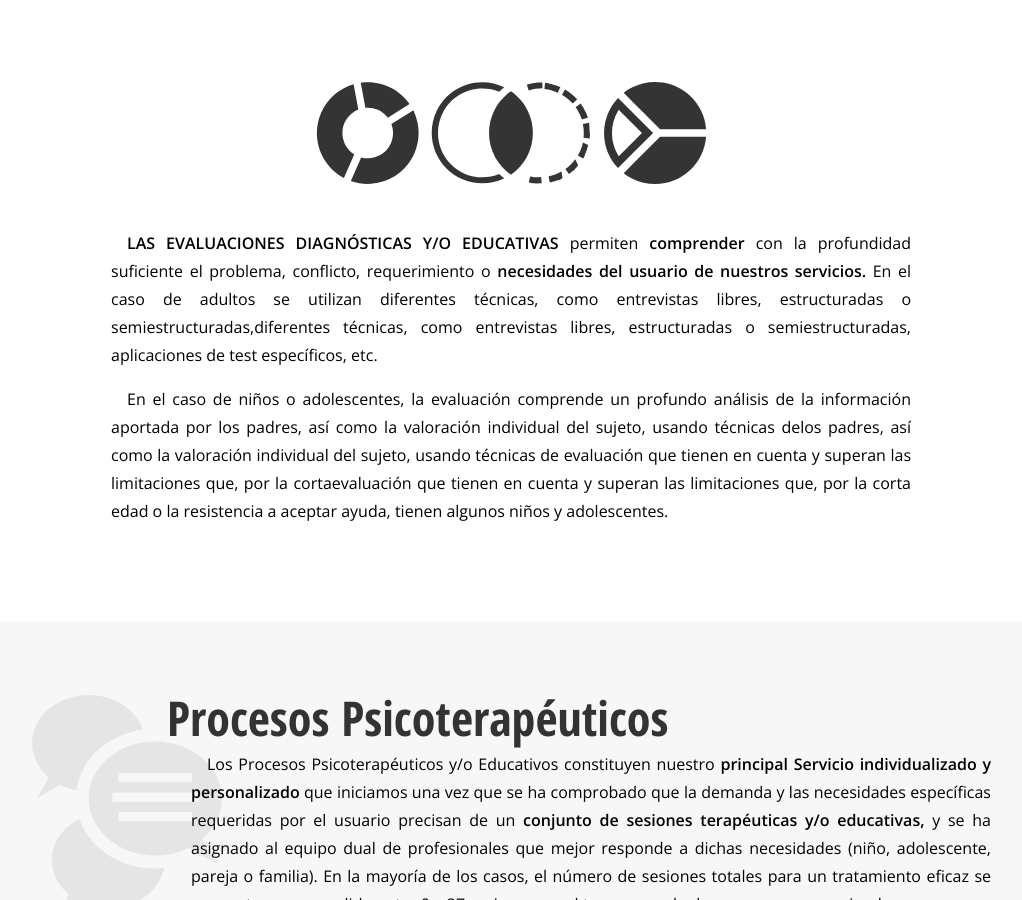
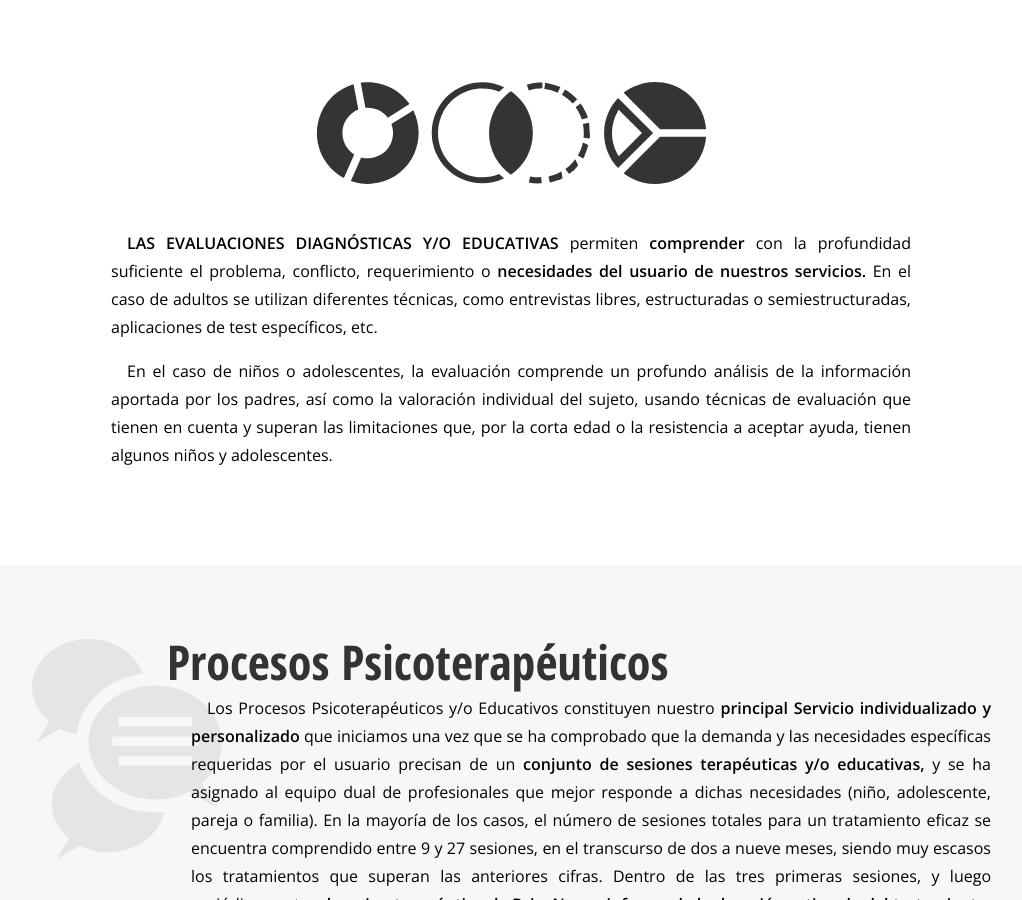
Before and after one commit to santiagodls/psiconueve, a Jekyll site: the page built from servicios.html, in a window 1280 px wide and 900 px high, scrolled down 3445 px. Shown: the whole window, without its empty margins (129-1151 px from the left). Built offline with Jekyll 4.4.1, drawn with Linux system fonts in a browser that asks for light colours.

Commit message:
Arreglos ortográficos en htmls

```diff
--- a/areas_intervencion.html
+++ b/areas_intervencion.html
@@ -43,7 +43,7 @@ subtitle: La familia, un todo dinámico
 			<div class="content excp">
 				<h2 class="title">La difícil relación de pareja</h2>
 				<p>
-					Se forma una pareja, dos adolescentes o ya individuos “formados” deciden unir sus vidas, ¿para siempre?, ¿saben lo que hacen?. Empiezan una <b>vida en común.</b> Cada uno de ellos ha vivido un pasado diferente, unos valores, unas creencias, unos hábitos diferentes y cada uno de ellos tiene expectativas de su futuro también distintas, pero deciden unirse y construir juntosdeciden <b>unirse y construir juntos un “nosotros”.</b> A lo largo de su vida en común <b>surgirán conflictos,</b> unos originados por el entorno, otros por ellos mismos. ¿Sabrán resolverlos?.
+					Se forma una pareja, dos adolescentes o ya individuos “formados” deciden unir sus vidas, ¿para siempre?, ¿saben lo que hacen?. Empiezan una <b>vida en común.</b> Cada uno de ellos ha vivido un pasado diferente, unos valores, unas creencias, unos hábitos diferentes y cada uno de ellos tiene expectativas de su futuro también distintas, pero deciden <b>unirse y construir juntos un “nosotros”.</b> A lo largo de su vida en común <b>surgirán conflictos,</b> unos originados por el entorno, otros por ellos mismos. ¿Sabrán resolverlos?.
 				</p>
 				<p>
 					En muchas ocasiones la pareja sabe resolver las dificultades con las que se va encontrando e incluso aprendiendo y saliendo fortalecida de las mismas. Otras veces, también es cierto, que por falta de entendimiento mutuo, por problemas que les superan, por falta de conocimiento, por problemas económicos, por relaciones sexuales no satisfactorias o por muchos otros motivos, e incluso porque la relación de pareja ya se ha roto y aún no ha sido asumido por uno o ninguno de sus miembros, es necesario buscar apoyo y ayuda psicológica. En estos casos nuestra área de intervención incluye las necesidades de atención específica que pueda tener cada miembro de la pareja y la pareja propiamente dicha. <b>Esta intervención</b> se realiza <b>a través de la terapia de pareja,</b> rama específica de la psicoterapia que trata de las situaciones, conflictos o dificultades por las que atraviesa la pareja, buscando la mejor solución, tanto para recuperar la relación, como para ayudar ante una posible separación. <b>En los problemas de parejas los dos son parte del problema y los los dos son parte de la solución.</b>
--- a/index.html
+++ b/index.html
@@ -8,7 +8,7 @@ title: Inicio
 </section>
 <section id="abstract">
 	<ul>
-		<li>Un equipo disciplinar e integrador</li>
+		<li>Un equipo integrador y multidisciplinar</li>
 		<li>Profesionales con amplios conocimientos y experiencias</li>
 		<li>Expertos en entornos familiares y escolares</li>
 	</ul>
--- a/metodologia.html
+++ b/metodologia.html
@@ -56,7 +56,7 @@ subtitle: Más que un centro de psicología
 	</section>
 	<section class="info">
 		<p>
-			Normalmente, <b>las sesiones terapéuticas y/o educativas</b> tienen una frecuencia semanal y una duración efectiva de 60 minutos, aunque en algunos casos puede aumentar o disminuir dicha frecuencia y/o alargarse el tiempo de la sesión, según las necesidades del proceso. En cada una de las sesiones <b>trabajan los dos psicólogos, terapeutas y/o educadores</b> con la familia, los padres, el adolescente, el menor o la pareja, además de que periódicamente todos los casos son <b>comentados y supervisados colectivamente por nuestro equipo supervisor,</b> en un sistema que se corresponde con nuestra filosofía psicocooperativa, <b>el modelo Dos/Nueve (dos co-psicologos y nue-Nueve (dos co-psicologos y nueve co-supervisores).</b>
+			Normalmente, <b>las sesiones terapéuticas y/o educativas</b> tienen una frecuencia semanal y una duración efectiva de 60 minutos, aunque en algunos casos puede aumentar o disminuir dicha frecuencia y/o alargarse el tiempo de la sesión, según las necesidades del proceso. En cada una de las sesiones <b>trabajan los dos psicólogos, terapeutas y/o educadores</b> con la familia, los padres, el adolescente, el menor o la pareja, además de que periódicamente todos los casos son <b>comentados y supervisados colectivamente por nuestro equipo supervisor,</b> en un sistema que se corresponde con nuestra filosofía psicocooperativa, <b>el modelo Dos/Nueve (dos co-psicologos y nueve co-supervisores).</b>
 		</p>
 		<p>
 			<b>En algunos casos es necesario complementar las terapias anteriores con diferentes actividades grupales,</b> tales como talleres terapéuticos o psicoeducativos  dirigidos a niños, adolescentes, parejas o padres. Igualmente, en muchos casos, sobre todo cuando se trata de menores, consideramos necesario y conveniente <b>involucrar no sólo a la familia, sino al entorno escolar y relacional del niño o adolescente,</b> por lo que procuramos mantener un contacto, si es posible, con dicho entorno (profesores, tutores, amigos...) trasladándonos cuando es posible al entorno físico en que los problemas o conflictos tienen su aparición. En ocasiones, el trabajo psicológico y educativo, de manera aislada, no es suficiente y es necesario <b>trabajar con otros profesionales:</b> psiquiatras, médicos, pediatras o personal docente. En estos casos mantenemos un permanente contacto fluido con dichos profesionales, para lograr entre todos los mejores resultados finales.
--- a/quienes_somos.html
+++ b/quienes_somos.html
@@ -31,7 +31,7 @@ subtitle: Nuestro equipo fundador
 		<li>
 			<h2 class="title">Gema López Martínez</h2>
 			<p>
-				<span>Colegiada M-25850.</span> Licenciada en Psicología por la Universidad de Murcia. Máster en  psicología de la Salud y Práctica Clínica por la Universidad Pontificia de Comillas, Madrid. Experta en Psicoterapia de Parejas por el Colegio Oficial de Psicólogos de Madrid y Especialista en Psicoterapia de Niños y Adolescentes por la Escuela de Psicoterapia y Psicodrama de Madrid. Especialista en Mediación Familiar por la Universidadde Castilla La Mancha. Experiencia principalmente en <b>terapia de parejas, niños, adolescentes y familias, en la inserción familiar y sociolaboral del enfermo mental crónico y en la impartición de cursos y programas formativos.</b> Orientación integradora sistémica, psicodinámica, cognitiva-conductual y humanista.
+				<span>Colegiada M-25850.</span> Licenciada en Psicología por la Universidad de Murcia. Máster en  psicología de la Salud y Práctica Clínica por la Universidad Pontificia de Comillas, Madrid. Experta en Psicoterapia de Parejas por el Colegio Oficial de Psicólogos de Madrid y Especialista en Psicoterapia de Niños y Adolescentes por la Escuela de Psicoterapia y Psicodrama de Madrid. Especialista en Mediación Familiar por la Universidad de Castilla La Mancha. Experiencia principalmente en <b>terapia de parejas, niños, adolescentes y familias, en la inserción familiar y sociolaboral del enfermo mental crónico y en la impartición de cursos y programas formativos.</b> Orientación integradora sistémica, psicodinámica, cognitiva-conductual y humanista.
 			</p>
 		</li>
 		<li>
@@ -49,7 +49,7 @@ subtitle: Nuestro equipo fundador
 		<li>
 			<h2 class="title">María Rodríguez Manzarbeitia</h2>
 			<p>
-				<span>Colegiada M-31192.</span> Título Universitario de Grado de Psicología por la Universidad Pontificia de Comillas, Madrid. Máster en Psicología General Sanitaria y Máster en Terapia Cognitivo-Conductual con Niños y Adolescentes, ambos por la misma universidad. Máster en Psicomotricidad por Psicopraxis.  Experiencia principalmente en <b>terapia individual con niños y adolescentescentes y en psicomotricidad, trabajo psicomotriz con el niño,</b>  muy importante para potenciar su neurodesarrollo. Orientación cognitivo-conductual de última generación, humanista, psicodinámica y sistémica.
+				<span>Colegiada M-31192.</span> Título Universitario de Grado de Psicología por la Universidad Pontificia de Comillas, Madrid. Máster en Psicología General Sanitaria y Máster en Terapia Cognitivo-Conductual con Niños y Adolescentes, ambos por la misma universidad. Máster en Psicomotricidad por Psicopraxis. Experiencia principalmente en <b>terapia individual con niños y adolescentes y en psicomotricidad, trabajo psicomotriz con el niño,</b> muy importante para potenciar su neurodesarrollo. Orientación cognitivo-conductual de última generación, humanista, psicodinámica y sistémica.
 			</p>
 		</li>
 		<li>
--- a/servicios.html
+++ b/servicios.html
@@ -43,10 +43,10 @@ subtitle: Una amplia gama de servicios para tus necesidades
 <section id="lista-servicios">
 	<section class="intro">
 		<p>
-			<b>LAS EVALUACIONES DIAGNÓSTICAS Y/O EDUCATIVAS</b> permiten <b>comprender</b> con la profundidad suficiente el problema, conflicto, requerimiento o <b>necesidades del usuario de nuestros servicios.</b> En el caso de adultos se utilizan diferentes técnicas, como entrevistas libres, estructuradas o semiestructuradas,diferentes técnicas, como entrevistas libres, estructuradas o semiestructuradas, aplicaciones de test específicos, etc.
+			<b>LAS EVALUACIONES DIAGNÓSTICAS Y/O EDUCATIVAS</b> permiten <b>comprender</b> con la profundidad suficiente el problema, conflicto, requerimiento o <b>necesidades del usuario de nuestros servicios.</b> En el caso de adultos se utilizan diferentes técnicas, como entrevistas libres, estructuradas o semiestructuradas, aplicaciones de test específicos, etc.
 		</p>
 		<p>
-			En el caso de niños o adolescentes, la evaluación comprende un profundo análisis de la información aportada por los padres, así como la valoración individual del sujeto, usando técnicas delos padres, así como la valoración individual del sujeto, usando técnicas de evaluación que tienen en cuenta y superan las limitaciones que, por la cortaevaluación que tienen en cuenta y superan las limitaciones que, por la corta edad o la resistencia a aceptar ayuda, tienen algunos niños y adolescentes.
+			En el caso de niños o adolescentes, la evaluación comprende un profundo análisis de la información aportada por los padres, así como la valoración individual del sujeto, usando técnicas de evaluación que tienen en cuenta y superan las limitaciones que, por la corta edad o la resistencia a aceptar ayuda, tienen algunos niños y adolescentes.
 		</p>
 	</section>
 	<ul class="zigzag iconbkg">
```
